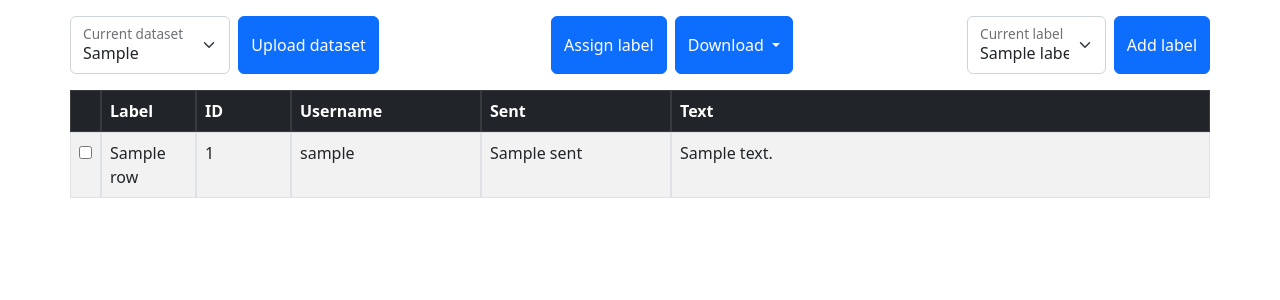
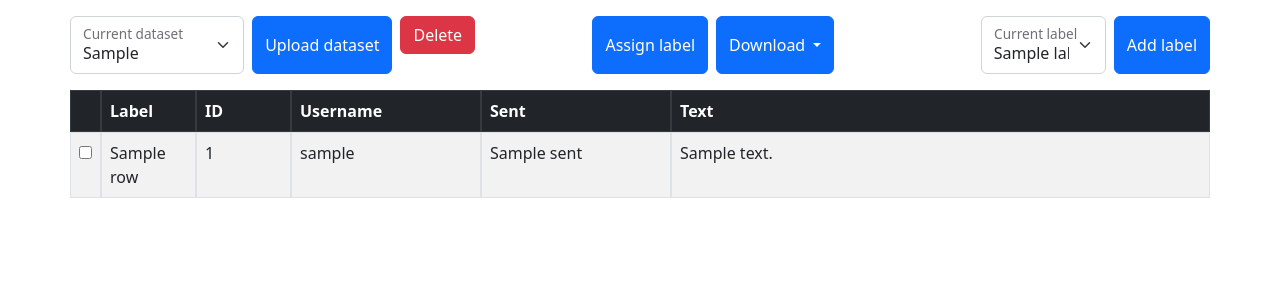
Before and after one commit to TurboGoose/CCA-web, a Flask app: template src/templates/viewer.html in a window 1280 px wide. Shown: the part 56-356 px from the top of the page. Run offline with Flask 3, Linux system fonts and the light colour scheme; the template is opened without the code that fills it: most values are stand-ins (such as "Sample title", 1, 10 or a date in 2020); lists and menus that the app fills with data are empty; parts of the project's set-up code (start-up, migrations or seed data) failed here and were passed over.

Commit message:
Implement dataset deletion

```diff
--- a/src/app.py
+++ b/src/app.py
@@ -9,7 +9,7 @@ from werkzeug.utils import secure_filename
 
 import db
 from consts import DATASET_FOLDER, INDEX_FOLDER
-from csv_util import write_csv_dataset, read_csv_dataset, transform_and_write_csv_dataset
+from datasets import *
 from indexer import IndexManager
 from searcher import search
 
@@ -73,7 +73,7 @@ def upload_file():
         file.save(dataset_path)
         db.save_dataset(dataset_name)
         transform_and_write_csv_dataset(dataset_path)
-        Thread(target=indexer.index, args=(dataset_path,)).start()
+        Thread(target=indexer.create_index, args=(dataset_path,)).start()
         return redirect(url_for('show_data', dataset=dataset_name))
 
 
@@ -107,6 +107,16 @@ def download_dataset():
             return send_file(file_to_send, as_attachment=True)
 
 
+@app.post("/dataset/delete")
+def delete_dataset():
+    dataset_name = request.form.get('dataset')
+    dataset_path = compose_dataset_path(dataset_name)
+    db.delete_dataset(dataset_name)
+    delete_csv_dataset(dataset_path)
+    indexer.delete_index(dataset_path)
+    return redirect(url_for('show_data', dataset=None))
+
+
 def extract_filename(dataset_name: str) -> str:
     return dataset_name[:dataset_name.rfind(".")]
 
--- a/src/csv_util.py
+++ b/src/datasets.py
@@ -11,6 +11,11 @@ from consts import DATETIME_FORMAT
 
 def write_csv_dataset(dataset: DataFrame, dataset_path: str) -> None:
     dataset.to_csv(dataset_path, index=False)
+
+
+def delete_csv_dataset(dataset_path: str) -> None:
+    if os.path.exists(dataset_path):
+        os.remove(dataset_path)
 
 
 def read_csv_dataset(dateset_path: str) -> DataFrame:
--- a/src/searcher.py
+++ b/src/searcher.py
@@ -6,7 +6,7 @@ from whoosh.index import open_dir
 from whoosh.qparser import QueryParser
 
 from consts import INDEX_FOLDER
-from csv_util import read_csv_dataset
+from datasets import read_csv_dataset
 
 
 def search(dataset_path, query):
--- a/src/static/js/mainpage.js
+++ b/src/static/js/mainpage.js
@@ -6,11 +6,11 @@ $(document).ready(function () {
         event.preventDefault();
         const searchQuery = $("searchInput").value();
         window.location.href = addQueryParamToCurrentURL(searchQuery);
-    })
+    });
 
     $("#chooseDatasetSelect").change(function (event) {
         redirectToNewDataset(event.target.value);
-    })
+    });
 })
 
 function getCurrentDataset() {
--- a/src/templates/viewer.html
+++ b/src/templates/viewer.html
@@ -51,6 +51,12 @@
                 data-bs-target="#uploadFileModal">
             Upload dataset
         </button>
+        {% if current_dataset %}
+            <form method="POST" action="{{ url_for('delete_dataset') }}">
+                <input type="submit" class="btn btn-danger ms-2" value="Delete">
+                <input type="hidden" name="dataset" value="{{ current_dataset }}"/>
+            </form>
+        {% endif %}
     </div>
 
     {% if current_dataset %}
```
Also changed, not shown: src/db.py (+4 -4 lines), src/indexer.py (+9 -3 lines).
